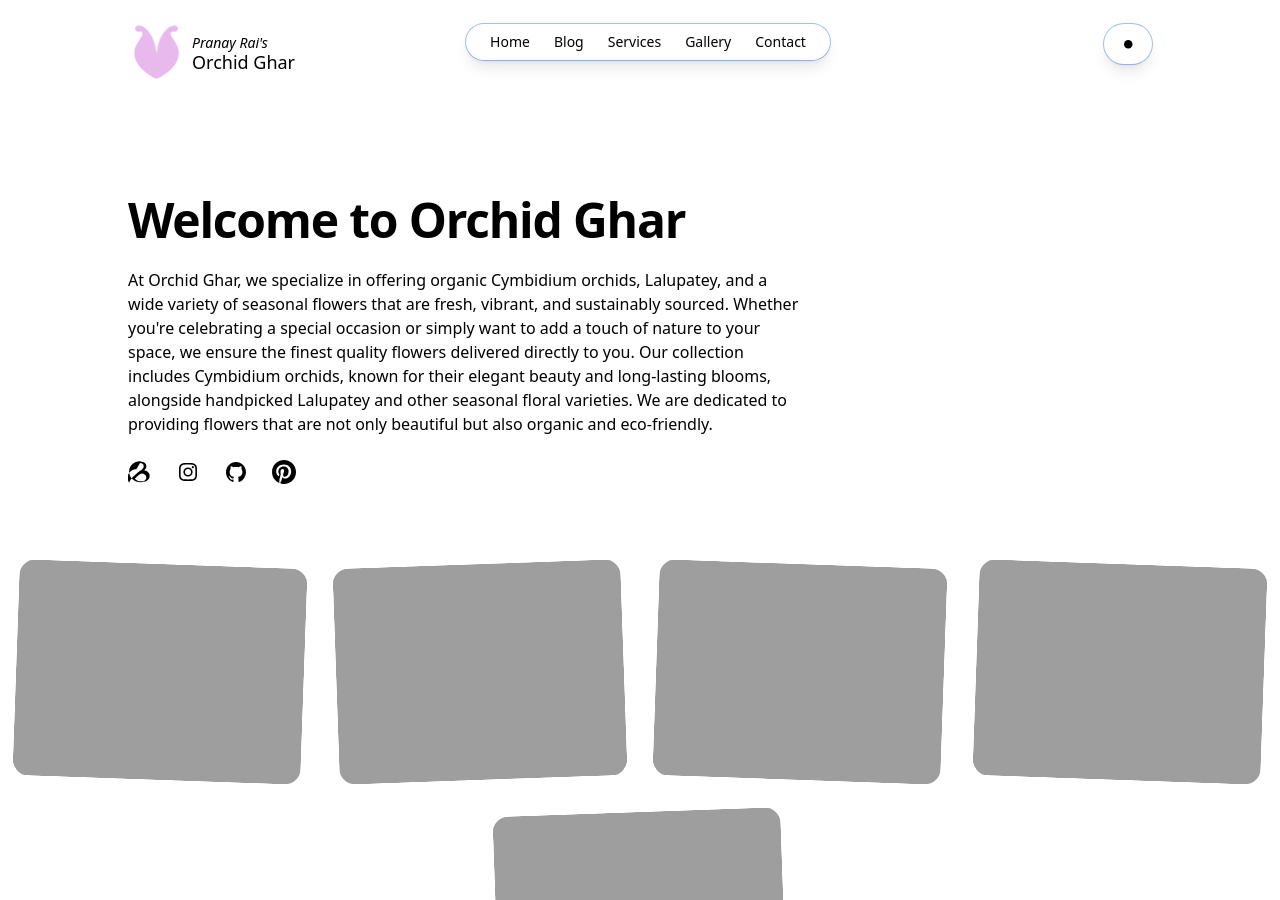
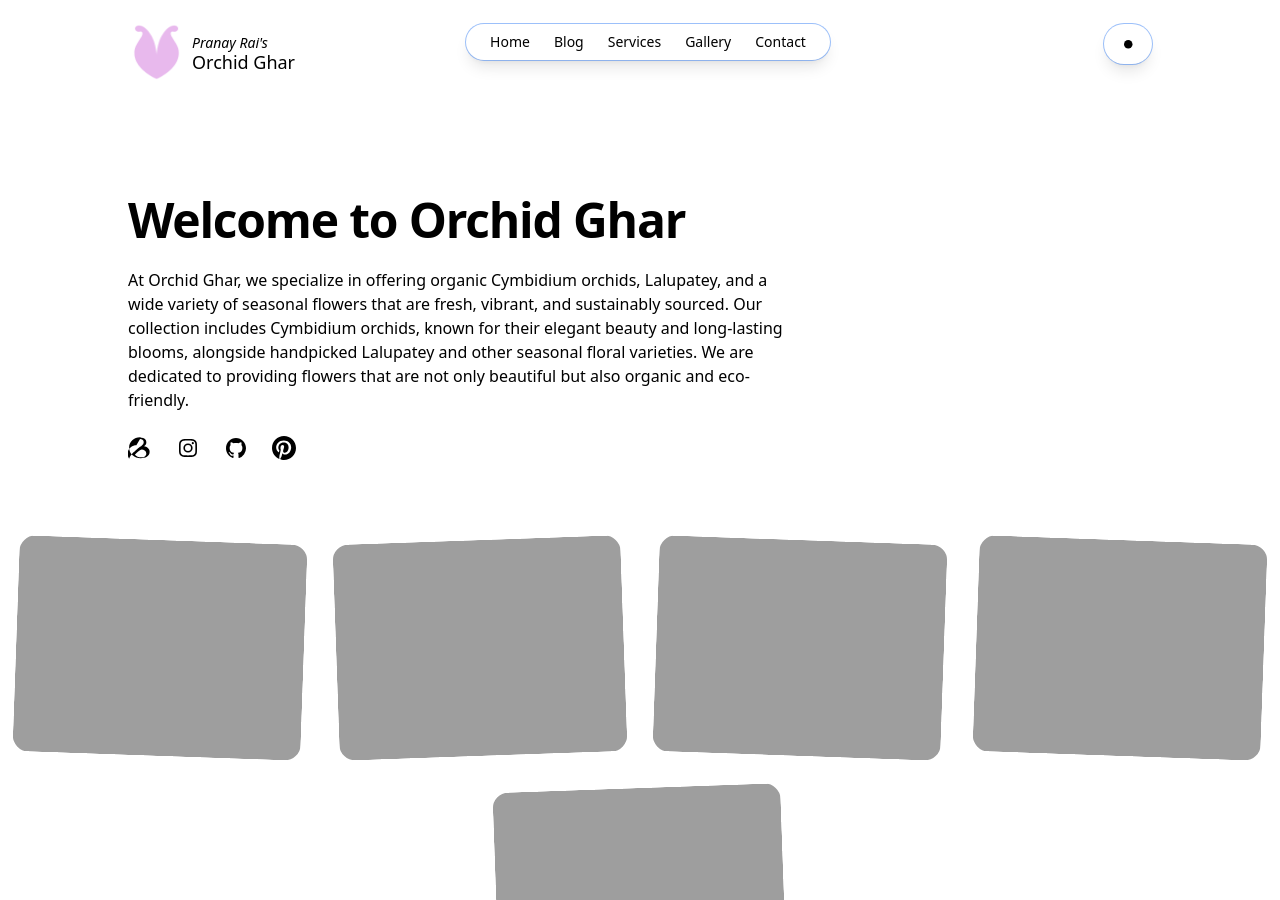
Before and after one commit to OrchidGhar/orchidghar.github.io, a Jekyll site: the page built from index.html, in a window 1280 px wide and 900 px high. Built offline with Jekyll 4.4.1, drawn with Linux system fonts in a browser that asks for light colours; nearby versions of some CDN libraries.

Commit message:
homepage updated

```diff
--- a/index.html
+++ b/index.html
@@ -14,7 +14,7 @@ author: "Orchid Ghar"
             Welcome to Orchid Ghar
           </h1>
           <p class="mt-6 text-base text-zinc-600 dark:text-zinc-400">
-            At Orchid Ghar, we specialize in offering organic Cymbidium orchids, Lalupatey, and a wide variety of seasonal flowers that are fresh, vibrant, and sustainably sourced. Whether you're celebrating a special occasion or simply want to add a touch of nature to your space, we ensure the finest quality flowers delivered directly to you.
+            At Orchid Ghar, we specialize in offering organic Cymbidium orchids, Lalupatey, and a wide variety of seasonal flowers that are fresh, vibrant, and sustainably sourced.
             Our collection includes Cymbidium orchids, known for their elegant beauty and long-lasting blooms, alongside handpicked Lalupatey and other seasonal floral varieties. We are dedicated to providing flowers that are not only beautiful but also organic and eco-friendly.
           </p>
           <div class="mt-6 flex gap-6">
```
